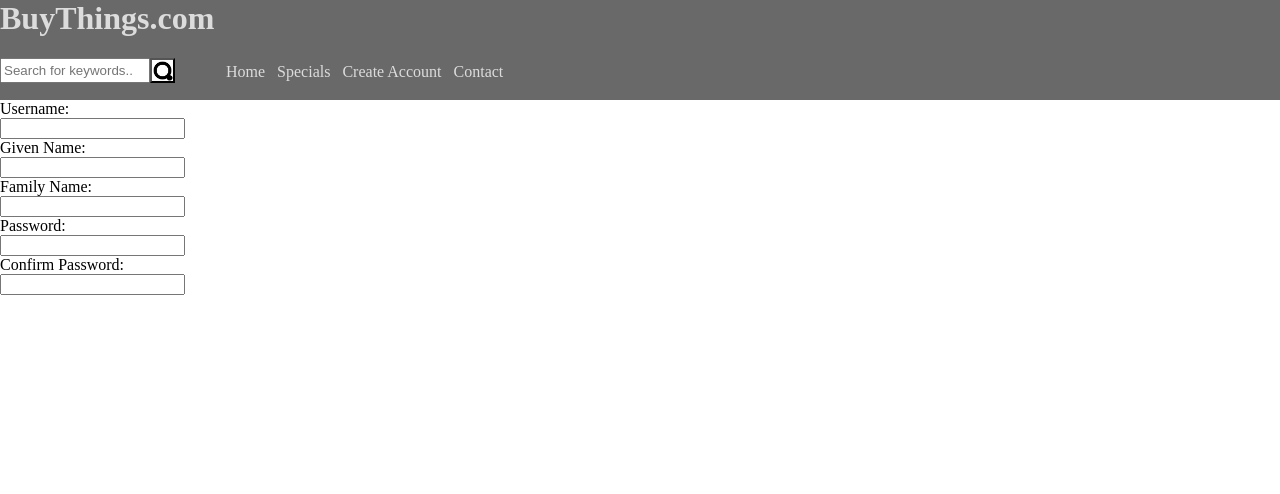
After one commit to rhys762/COMP2772Assignment2, a PHP site: page /createAccount.php in a window 1280 px wide. The commit adds this page. Shown: the top 494 px of the page. Run offline with PHP 8.4, Linux system fonts and the light colour scheme.

Commit message:
starting work on accounts

```diff
--- /dev/null
+++ b/createAccount.php
@@ -0,0 +1,29 @@
+<!--
+    used by new customers to create a new user account
+-->
+
+<head>
+    <title>BuyThings.com Specials</title>
+    <meta charset="UTF-8">
+    <meta name="description" content="This is a place to buy things :)">
+    <meta name="author" content="Galadriel Group">
+    <link rel="stylesheet" href="styles/styles.css">
+</head>
+
+<body>
+    <!-- pull the header -->
+    <?php require_once "displayHeader.func.php"; ?>
+
+    <form id="createNewAccountForm">
+        <label for="username">Username:</label><br>
+        <input type="text"><br>
+        <label for="firstName">Given Name:</label><br>
+        <input type="text"><br>
+        <label for="lastName">Family Name:</label><br>
+        <input type="text"><br>
+        <label for="password">Password:</label><br>
+        <input type="text"><br>
+        <label for="confirmPassword">Confirm Password:</label><br>
+        <input type="text"><br>
+    </form>
+</body>
--- a/displayHeader.func.php
+++ b/displayHeader.func.php
@@ -15,6 +15,7 @@
     <ul id="links">
         <li><a href="home.php">Home</a></li>
         <li><a href="specials.php">Specials</a></li>
+        <li><a href="createAccount.php">Create Account</a></li>
         <li><a href="">Contact</a></li>
     </ul>
 </div>
--- a/specials.php
+++ b/specials.php
@@ -39,5 +39,7 @@
         {
             echo "sql error";
         }
+        //close connection
+        mysqli_close($conn);
     ?>
 </body>
```
Also changed, not shown: db/db.sql (+8 -0 lines).
